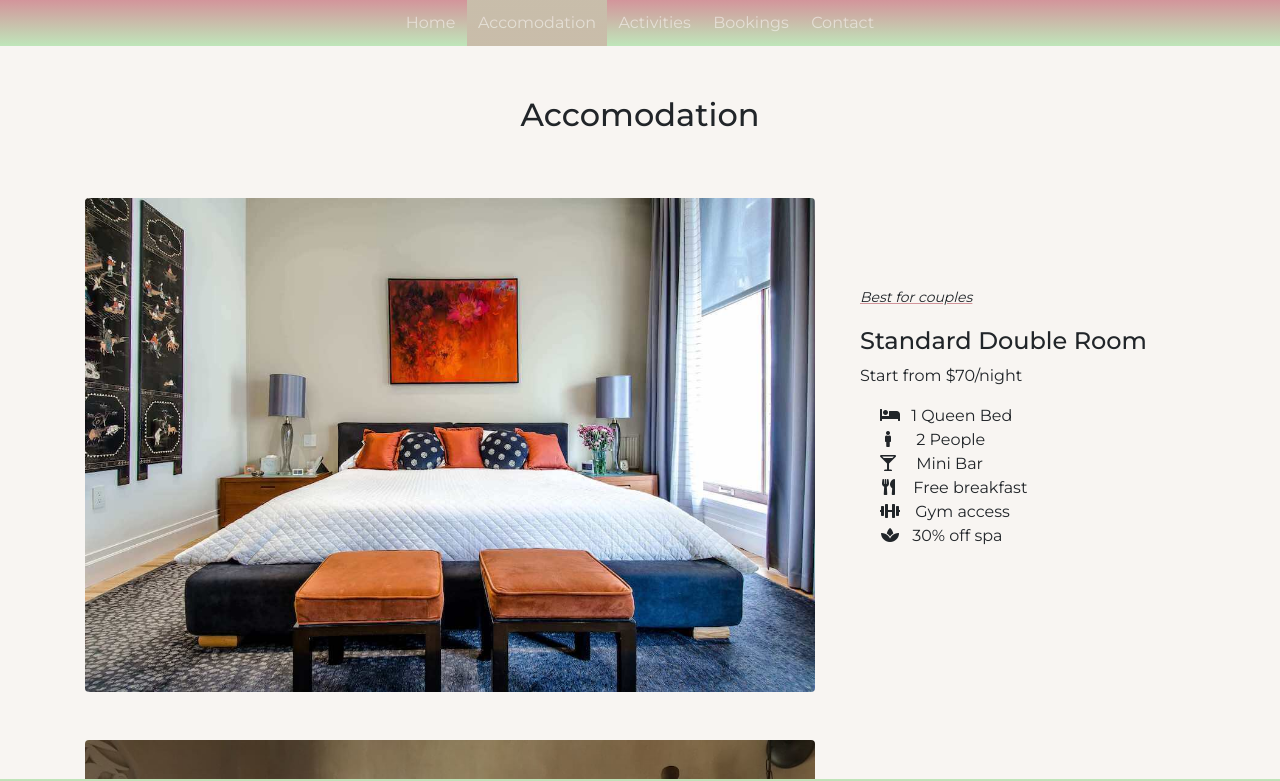
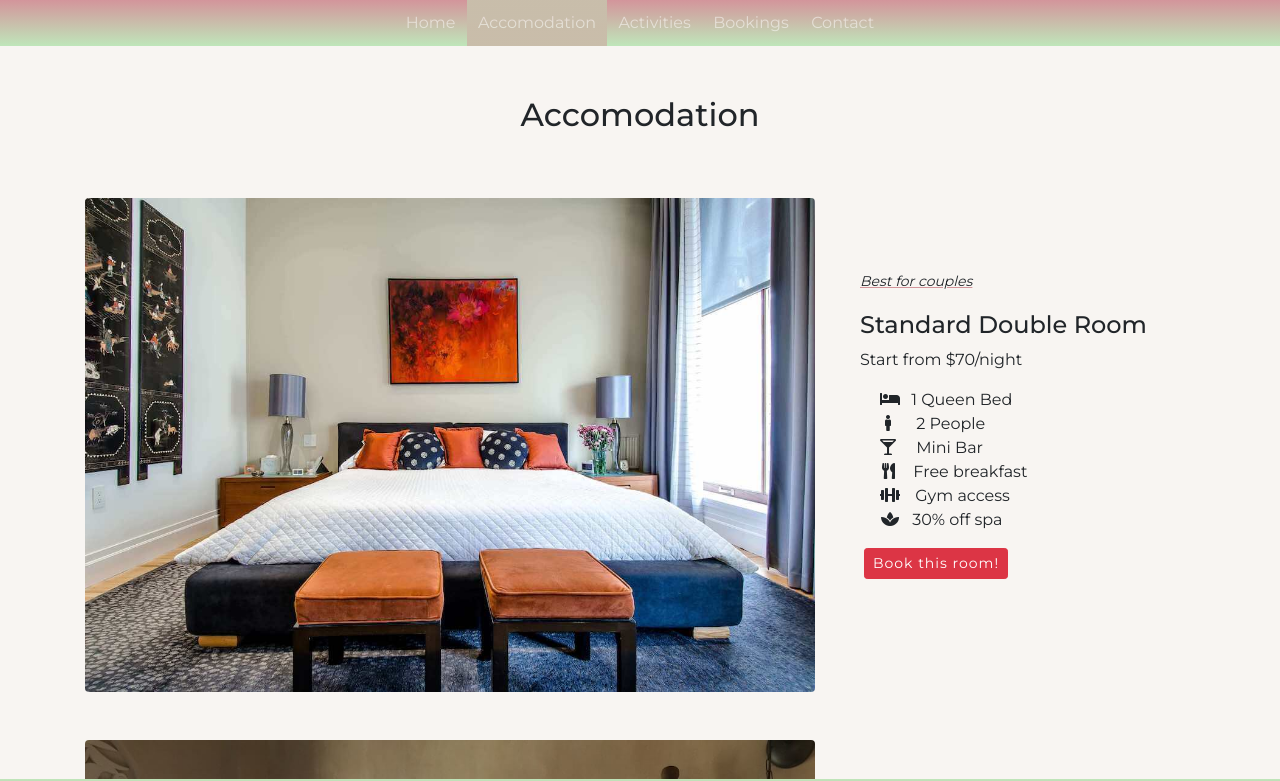
Before and after one commit to milosrancic/reactjs-website, a React (Create React App) app: page /reactjs-website/accomodation in a window 1280 px wide. Shown: the top 781 px of the page. Built offline with nearby package versions, Linux system fonts and the light colour scheme.

Commit message:
added button for booking room

```diff
--- a/src/components/accomodation/Room/Room.js
+++ b/src/components/accomodation/Room/Room.js
@@ -1,7 +1,8 @@
 import React from "react";
+import Button from "react-bootstrap/Button";
 import "./Room.scss";
 
-const Room = props => {
+const Room = (props) => {
   return (
     <div className="Room">
       <div className="row mt-5">
@@ -32,6 +33,9 @@ const Room = props => {
               <i className="fas fa-spa"></i> {props.spa}
             </li>
           </ul>
+          <Button variant="danger" size="sm" className="room-btn ml-1">
+            Book this {props.btnTitle}!
+          </Button>
         </div>
       </div>
     </div>
--- a/src/components/accomodation/Room/Room.scss
+++ b/src/components/accomodation/Room/Room.scss
@@ -3,7 +3,7 @@
     align-items: center;
   }
 
-  .col-md-8>img {
+  .col-md-8 > img {
     border-radius: 0.25rem;
   }
 
@@ -16,7 +16,7 @@
       font-size: 14px;
       font-style: italic;
       text-decoration: underline;
-      text-decoration-color:#D3959B;
+      text-decoration-color: #d3959b;
     }
 
     .title {
@@ -27,9 +27,13 @@
       list-style-type: none;
       padding-left: 20px;
 
-      li>i {
+      li > i {
         padding-right: 7px;
       }
+    }
+
+    .room-btn {
+      letter-spacing: 1px;
     }
   }
 }
```
